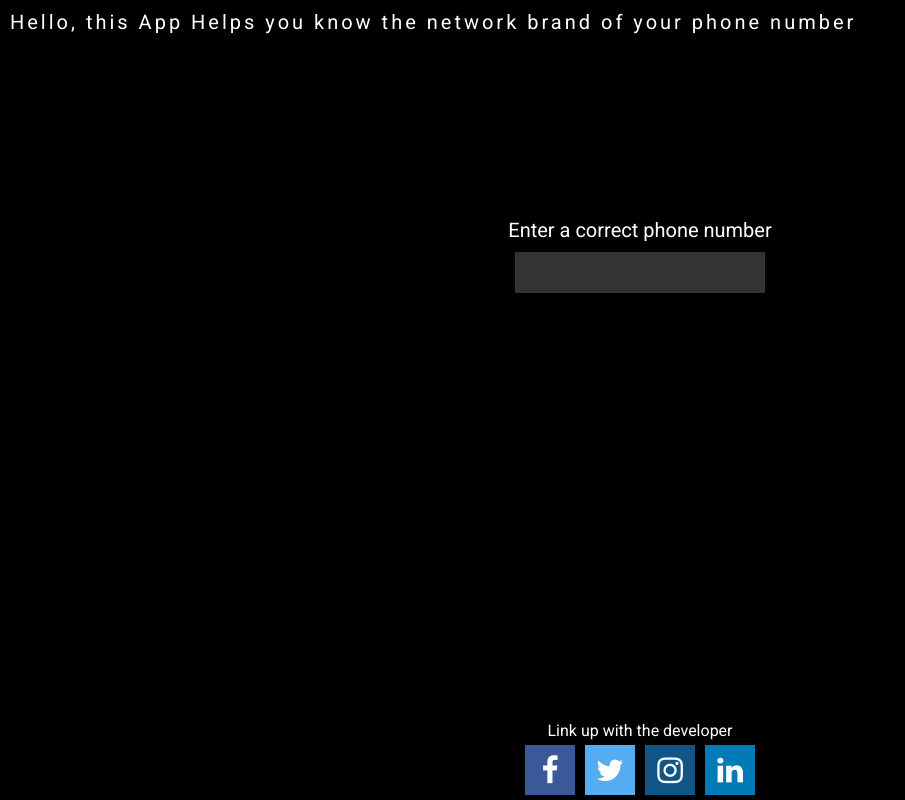
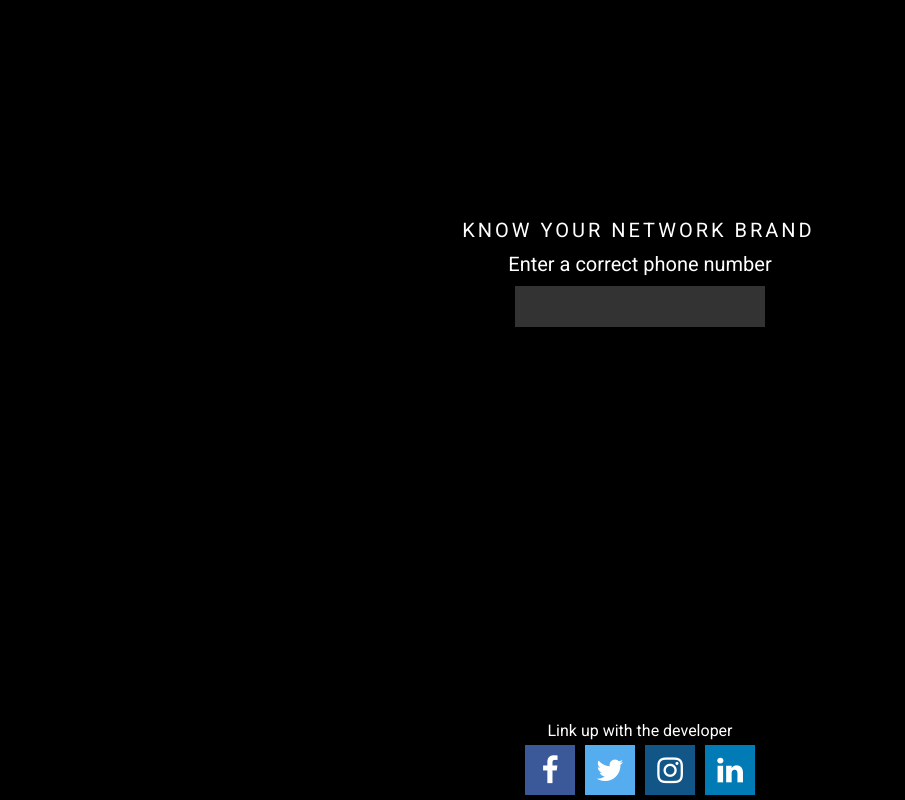
Before and after one commit to frugalcodes/networkidentifier, a React (Create React App) app: page / in a window 1280 px wide. Shown: the whole page, without its empty margins (0-905 px from the left). Built offline with nearby package versions, Linux system fonts and the light colour scheme.

Commit message:
modified header text

```diff
--- a/package.json
+++ b/package.json
@@ -15,11 +15,13 @@
     "web-vitals": "^2.1.4"
   },
   "scripts": {
+    "predeploy": "npm run build",
+    "deploy": "gh-pages -d build",
     "start": "react-scripts start",
     "build": "react-scripts build",
     "test": "react-scripts test",
-    "eject": "react-scripts eject",
-    "deploy": "gh-pages -d build"
+    "eject": "react-scripts eject"
+
   },
   "eslintConfig": {
     "extends": [
--- a/src/App.css
+++ b/src/App.css
@@ -26,10 +26,10 @@ body {
 .header-text {
      font-family: 'Roboto';
       text-align: center;
-     position: fixed;
-     top: 0;
+
+       top: 0;
       overflow: hidden; /* Ensures the content is not revealed until the animation */
-      border-right: .15em solid orange; /* The typwriter cursor */
+      border-right: .15em solid black; /* The typwriter cursor */
       white-space: nowrap; /* Keeps the content on a single line */
       margin: 0 auto; /* Gives that scrolling effect as the typing happens */
       letter-spacing: .15em; /* Adjust as needed */
@@ -41,13 +41,13 @@ body {
     /* The typing effect */
     @keyframes typing {
       from { width: 0 }
-      to { width: 50% }
+      to { width: 100% }
     }
 
     /* The typewriter cursor effect */
     @keyframes blink-caret {
       from, to { border-color: transparent }
-      50% { border-color: orange; }
+      50% { border-color: black; }
     }
 
 
--- a/src/App.js
+++ b/src/App.js
@@ -64,7 +64,7 @@ function App() {
 
   return (
     <div className="container">
-      <h1 className='header-text'>Hello, this App Helps you know the network brand of your phone number</h1>
+      <h1 className='header-text'>KNOW YOUR NETWORK BRAND</h1>
       {DisplayText()}
 
       <input type="text" id='num' value={number} onChange={handleChange} />
```
